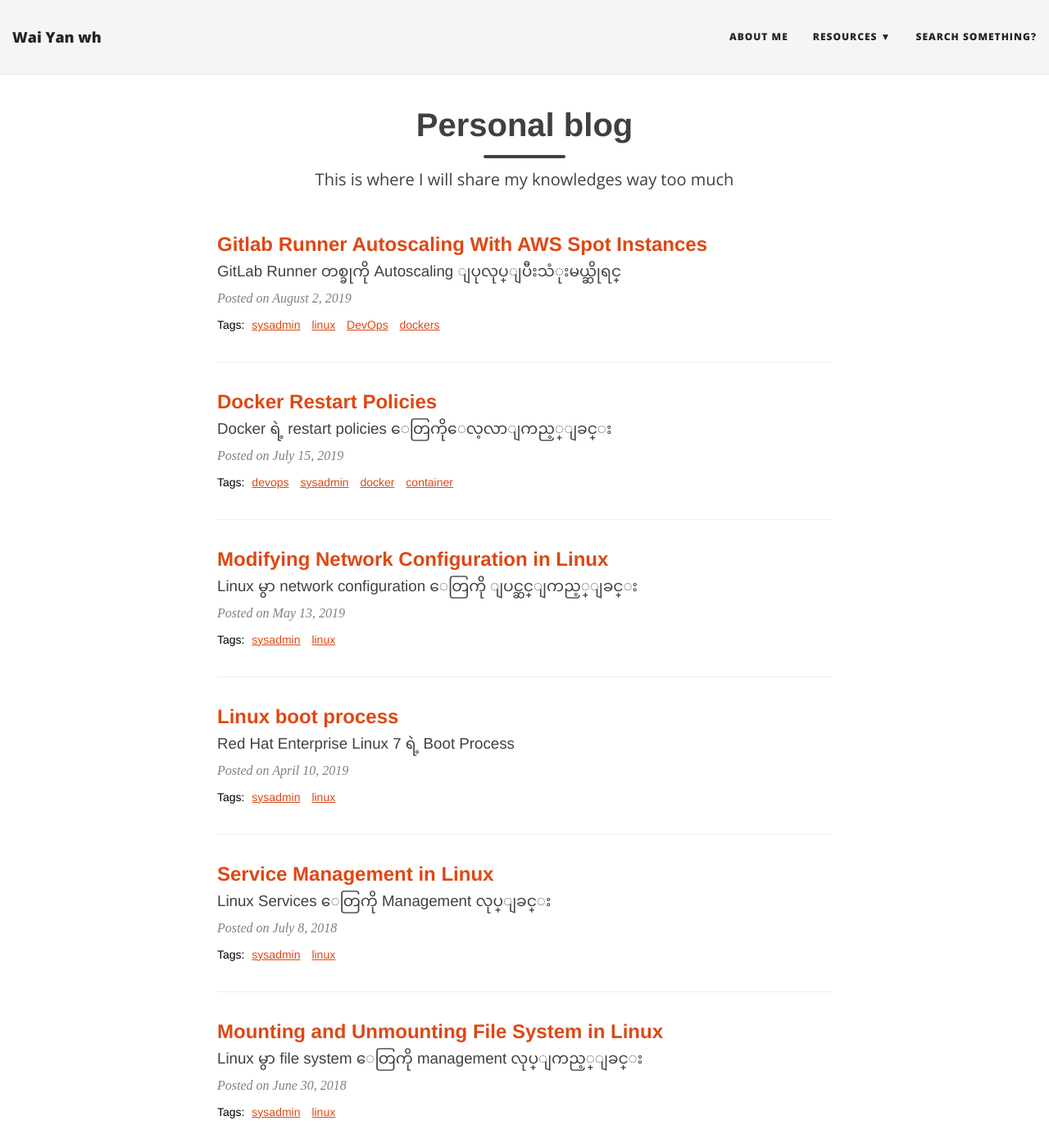
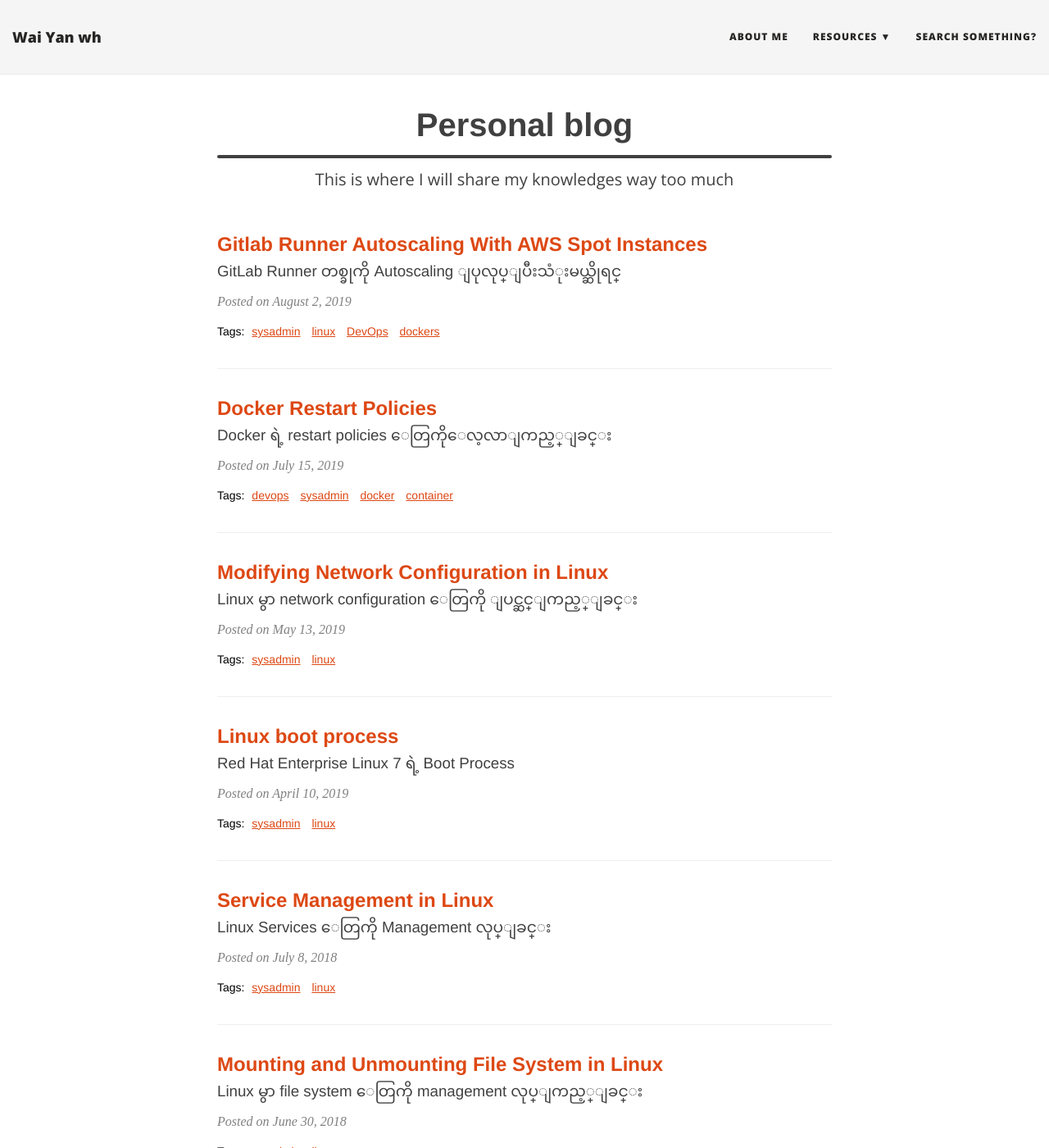
Before and after one commit to waiyanwh/waiyanwh.github.io, a Jekyll site: the page built from index.html, in a window 1280 px wide and 1400 px high. Shown: the whole window at 82% size. Built offline with Jekyll 4.4.1, drawn with Linux system fonts in a browser that asks for light colours; nearby versions of some CDN libraries; some web fonts are replaced; the list of posts is cut into pages by our own code.

```diff
--- a/css/main.css
+++ b/css/main.css
@@ -20,8 +20,8 @@
   {% endif %}
 }
 p {
-  line-height: 1.5;
-  margin: 30px 0;
+  line-height: 2;
+  margin: 15px 0;
 }
 h1,h2,h3,h4,h5,h6 {
   font-family: 'Zawgyi-One', 'Helvetica Neue', Helvetica, Arial, sans-serif;
@@ -42,7 +42,7 @@
   margin-top: 0;
 }
 hr.small {
-  max-width: 100px;
+  max-width: 1000px;
   margin: 15px auto;
   border-width: 4px;
   border-color: inherit;
```
